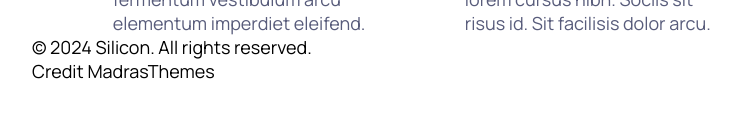
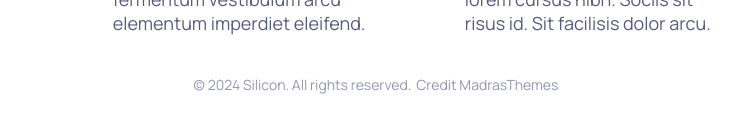
Before and after one commit to Querzion/yh.webut.uppgift.001, a plain HTML site: page index.html in a window 1280 px wide. Shown: the part 1559-1690 px from the top of the page, without its empty margins (264-1013 px from the left). Before the commit the page ends 1642 px from the top, so only its background shows below. Drawn offline with Linux system fonts and the light colour scheme.

Commit message:
Added the footer 'again' and tweaked it. Next is to add another section.

```diff
--- a/css/main.css
+++ b/css/main.css
@@ -76,3 +76,45 @@ body {
     border-top: 2px solid var(--color-almostblack-blue);  /* Define the line */
     margin: 0;             /* Adjust margins as needed */
 }
+
+
+
+
+
+
+footer {
+    font-size: 14px;
+    padding-top: 2rem;
+    padding-bottom: 2rem;
+    color: var(--color-gray-600);
+
+    .container {
+        display: flex;
+        justify-content: center;
+        align-items: center;
+        flex-direction: column;
+    }
+
+    .credit {
+        display: block;
+    }
+}
+
+@media (width > 768px) {
+
+
+    footer .container {
+        flex-direction: row;
+        padding-top: .5rem;
+        padding-bottom: .5rem;
+        gap: 5px;
+    }
+}
+
+@media (width > 1400px) {
+
+    footer .container {
+        padding-top: 1rem;
+        padding-bottom: 1rem;
+    }
+}
```
